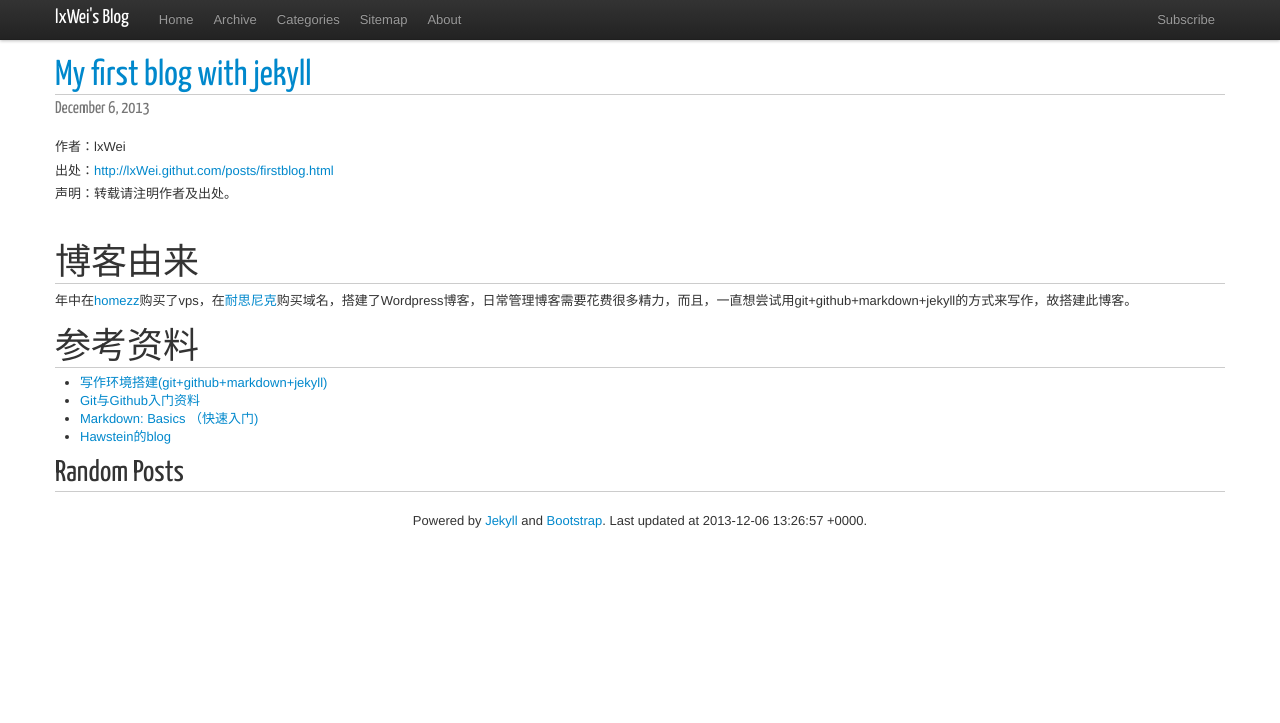
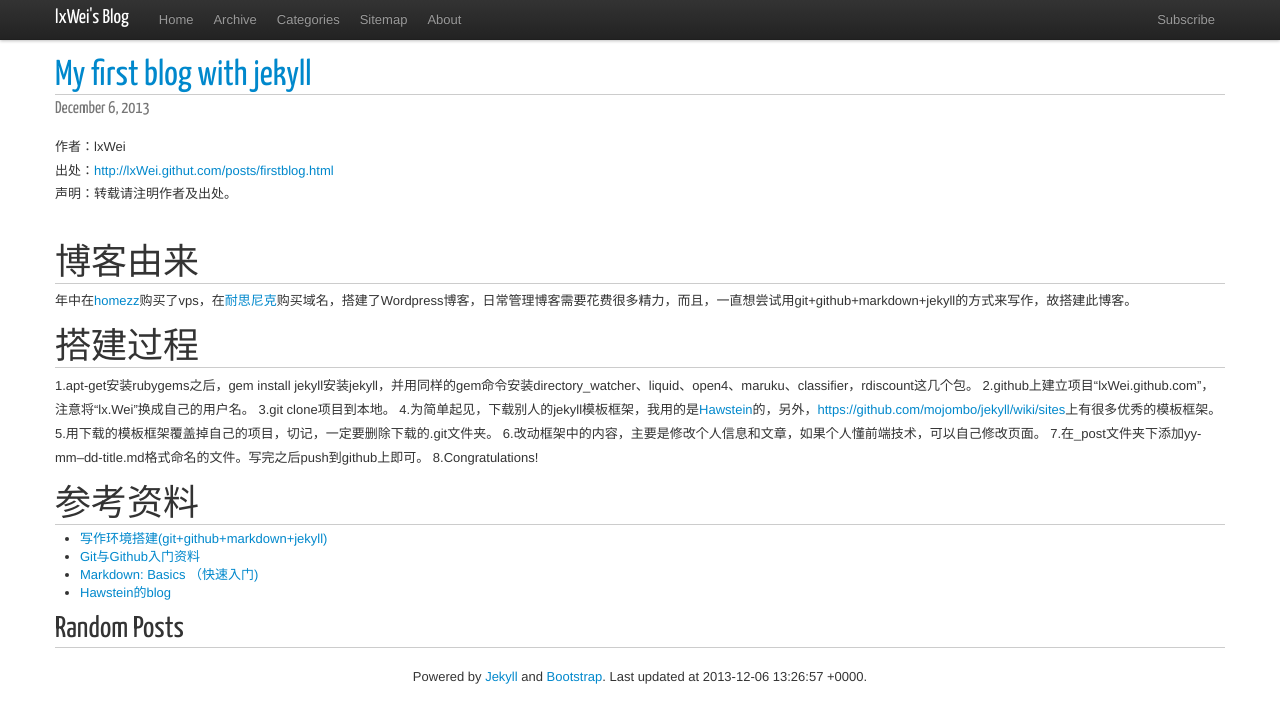
Before and after one commit to lxWei/lxwei.github.com, a Jekyll site: the page built from _posts/2013/2013-12-6-firstblog.md, in a window 1280 px wide. Shown: the top 723 px of the page. Built offline with Jekyll 4.4.1, drawn with Linux system fonts in a browser that asks for light colours; nearby versions of some CDN libraries; Markdown is read by kramdown in place of the engine named in the settings; comment, search, counter and statistics services are not loaded.

Commit message:
update blog

```diff
--- a/_posts/2013/2013-12-6-firstblog.md
+++ b/_posts/2013/2013-12-6-firstblog.md
@@ -6,6 +6,16 @@ title: My first blog with jekyll
 
 # 博客由来
 年中在[homezz](http://www.homezz.com/)购买了vps，在[耐思尼克](http://www.iisp.com/)购买域名，搭建了Wordpress博客，日常管理博客需要花费很多精力，而且，一直想尝试用git+github+markdown+jekyll的方式来写作，故搭建此博客。
+# 搭建过程
+1.apt-get安装rubygems之后，gem install jekyll安装jekyll，并用同样的gem命令安装directory_watcher、liquid、open4、maruku、classifier，rdiscount这几个包。
+2.github上建立项目“lxWei.github.com”，注意将“lx.Wei”换成自己的用户名。
+3.git clone项目到本地。
+4.为简单起见，下载别人的jekyll模板框架，我用的是[Hawstein](https://github.com/Hawstein/hawstein.github.com)的，另外，[https://github.com/mojombo/jekyll/wiki/sites](https://github.com/mojombo/jekyll/wiki/sites)上有很多优秀的模板框架。
+5.用下载的模板框架覆盖掉自己的项目，切记，一定要删除下载的.git文件夹。
+6.改动框架中的内容，主要是修改个人信息和文章，如果个人懂前端技术，可以自己修改页面。
+7.在_post文件夹下添加yy-mm--dd-title.md格式命名的文件。写完之后push到github上即可。
+8.Congratulations!
+
 
 # 参考资料
 * [写作环境搭建(git+github+markdown+jekyll)][1]
```
